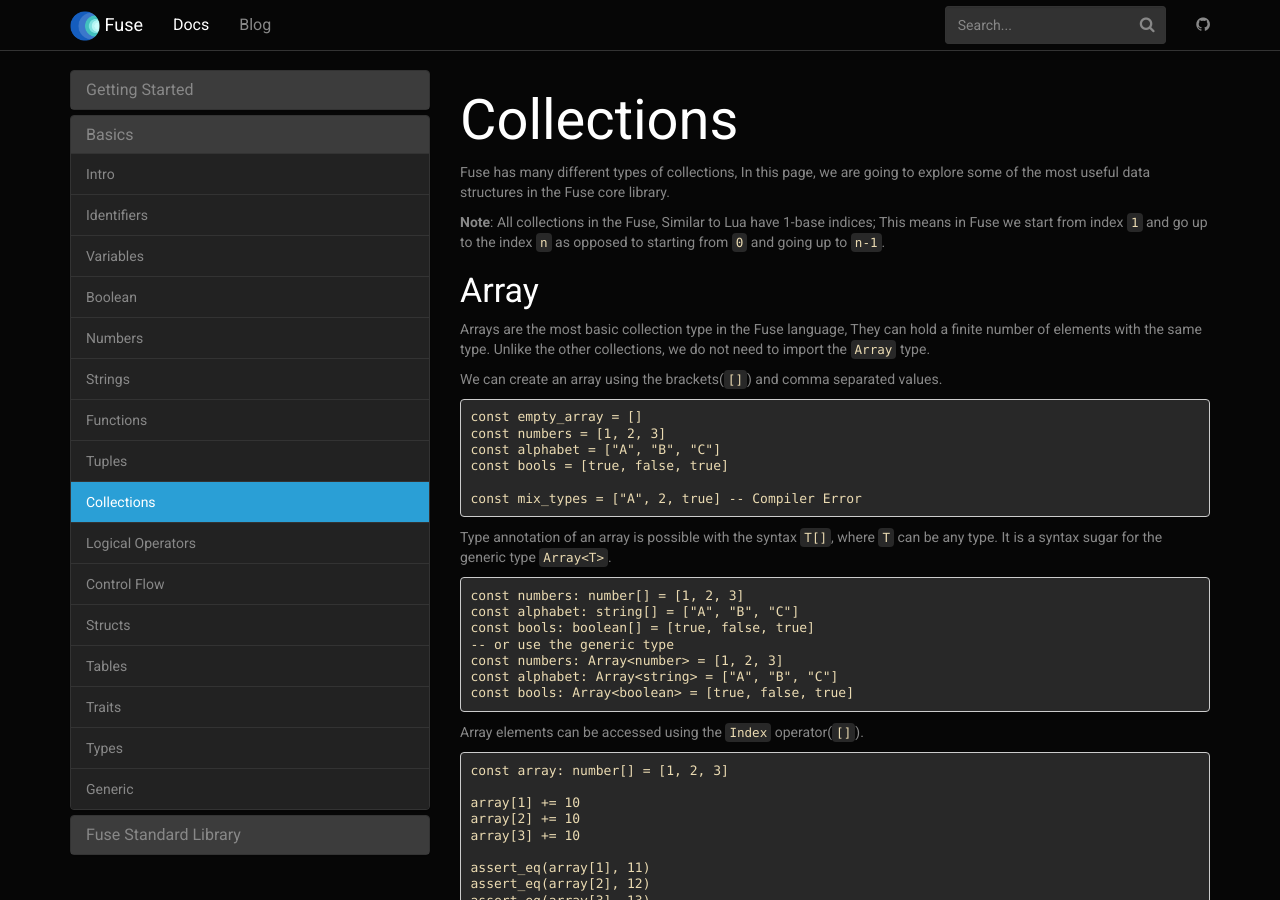
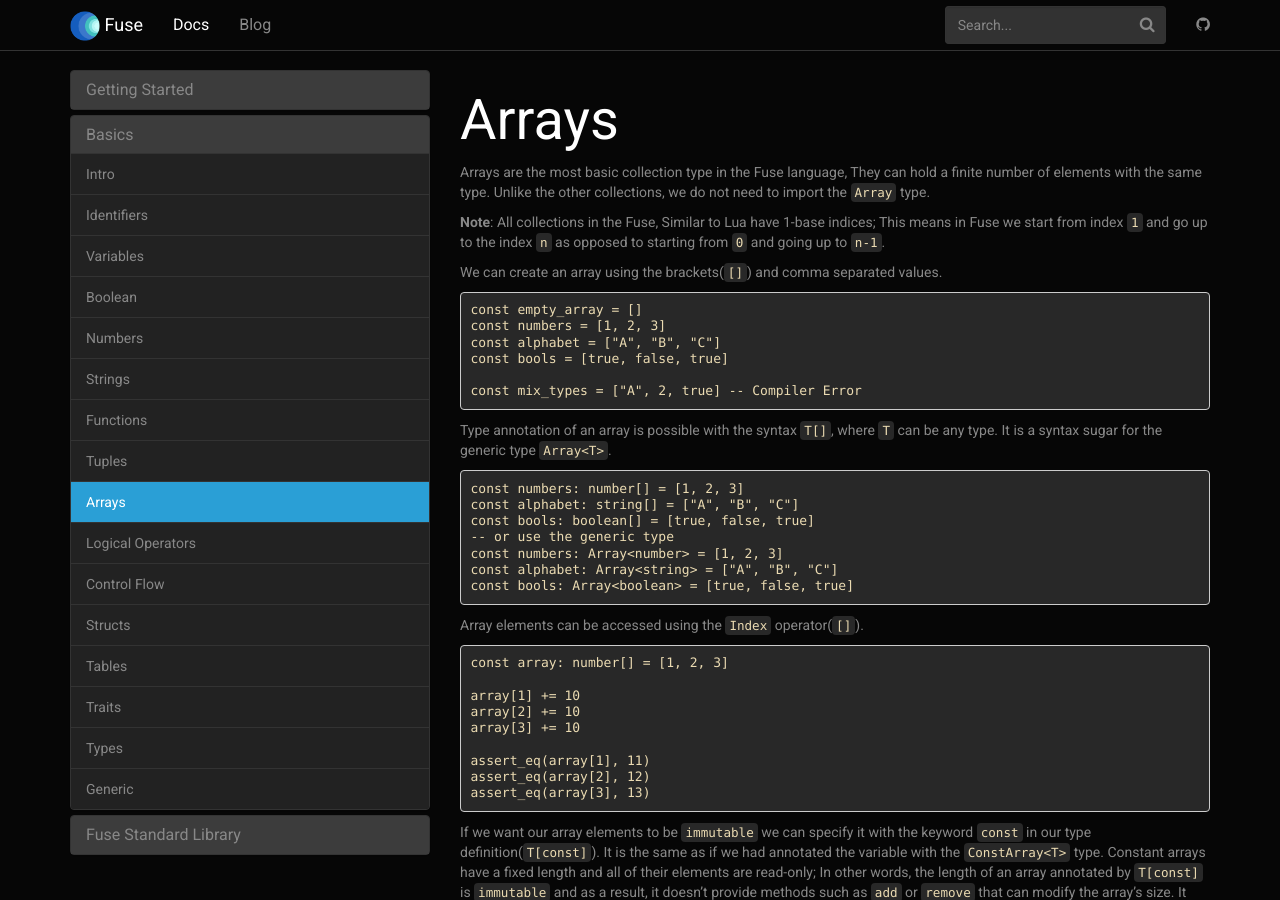
Before and after one commit to fuse-lang/fuse-lang.github.io, a Jekyll site: the page built from _docs/basics/08-arrays.md, in a window 1280 px wide and 900 px high. Built offline with Jekyll 4.4.1, drawn with Linux system fonts in a browser that asks for light colours; some of the changed text lies outside the part shown.

Commit message:
rename collections section to arrays.

````diff
--- a/_data/docs.yml
+++ b/_data/docs.yml
@@ -15,7 +15,7 @@
   - strings
   - functions
   - tuples
-  - collections
+  - arrays
   - logical-ops
   - control-flow
   - structs
--- a/_docs/basics/08-collections.md
+++ b/_docs/basics/08-arrays.md
@@ -1,16 +1,11 @@
 ---
-title: Collections
-permalink: /docs/collections/
+title: Arrays
+permalink: /docs/arrays/
 ---
 
-Fuse has many different types of collections, In this page, we are going to explore some of the most useful data structures in the Fuse core library.
+Arrays are the most basic collection type in the Fuse language, They can hold a finite number of elements with the same type. Unlike the other collections, we do not need to import the `Array` type.
 
 __Note__: All collections in the Fuse, Similar to Lua have 1-base indices; This means in Fuse we start from index `1` and go up to the index `n` as opposed to starting from `0` and going up to `n-1`.
-
-<a name="array" />
-### Array
-
-Arrays are the most basic collection type in the Fuse language, They can hold a finite number of elements with the same type. Unlike the other collections, we do not need to import the `Array` type.
 
 We can create an array using the brackets(`[]`) and comma separated values.
 
@@ -86,8 +81,3 @@ export fn settings() -> string[const]
   return settings as string[const]
 end
 ```
-
-<a name="hashmap" />
-### HashMap
-
-`HashMap` is a data structure
````
